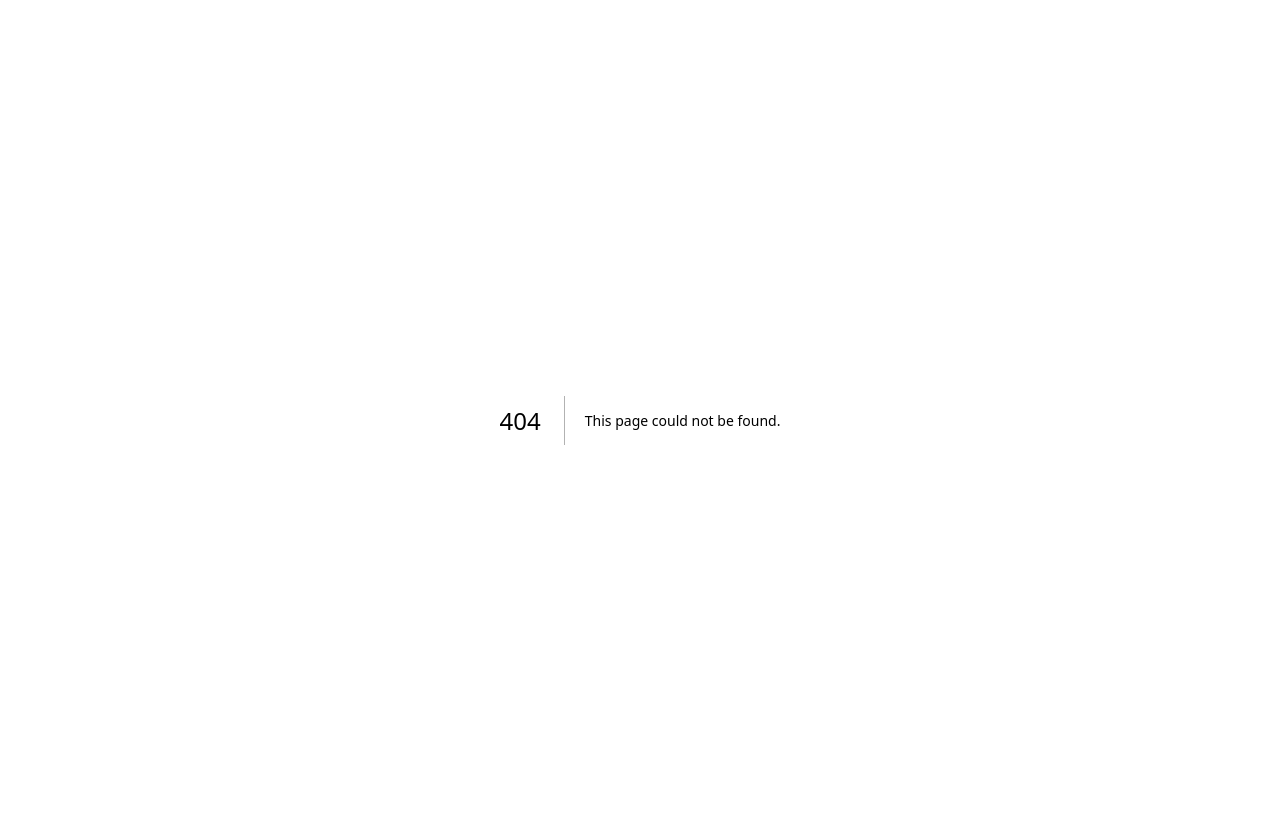
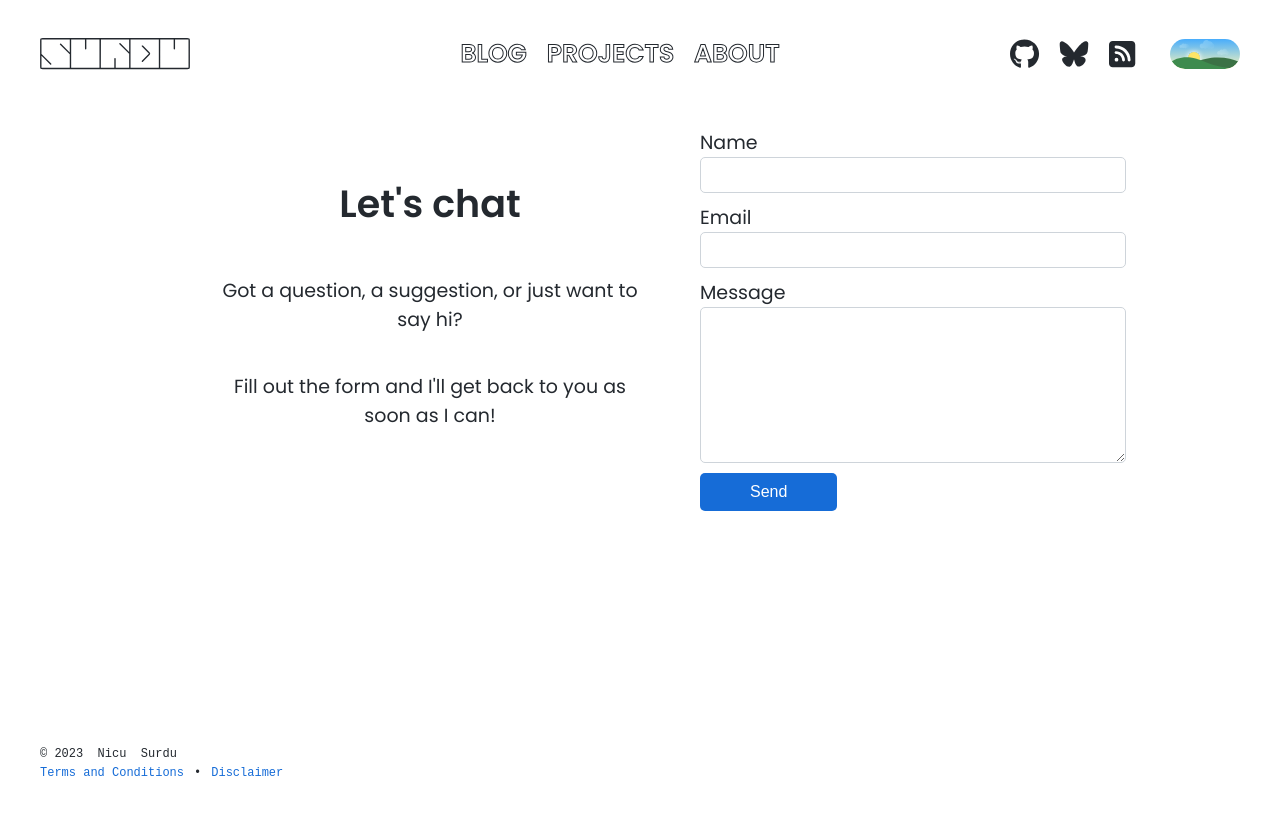
Before and after one commit to surdu/surdu.me, a Next.js app: page /contact in a window 1280 px wide. Before the commit this address had no page. Shown: the top 814 px of the page. Built offline with nearby package versions, Linux system fonts and the light colour scheme.

Commit message:
Initial work for contact form

```diff
--- a/lib/post.ts
+++ b/lib/post.ts
@@ -173,8 +173,7 @@ export function generateRssFeed() {
 	const date = new Date();
 	const author = {
 		name: "Nicu Surdu",
-		email: config.email,
-		link: "https://twitter.com/surdume",
+		link: "https://surdu.me",
 	};
 	const siteURL = `https://${config.domain}`;
 
--- a/pages/about.tsx
+++ b/pages/about.tsx
@@ -1,7 +1,6 @@
 import Layout from "~/components/Layout/Layout";
 import Markdown from "~/components/Markdown";
 import Meta from "~/components/Meta";
-import config from "~/lib/config";
 
 const content = `
 # Hello friend 👋
@@ -14,8 +13,7 @@ From time to time I like to contribute to my or other's open source
 projects. You can find them all on my [GitHub page](https://github.com/surdu)
 or take a look on the [Projects](/projects) page, where I've picked my best ones.
 
-You can contact me on [Twitter](https://twitter.com/surdume),
-or even better, by email: ${config.email}
+You can contact me using the [contact form](/contact).
 `;
 
 export default function Home() {
--- /dev/null
+++ b/pages/contact/Contact.module.scss
@@ -0,0 +1,18 @@
+.contactForm {
+	display: flex;
+}
+
+.intro {
+	flex: 1;
+	padding: 0 60px;
+	padding-bottom: 50px;
+	display: flex;
+	flex-direction: column;
+	text-align: center;
+	justify-content: center;
+
+}
+
+.form {
+	flex: 1;
+}
--- /dev/null
+++ b/pages/contact/ContactForm.module.scss
@@ -0,0 +1,42 @@
+.formGroup {
+    margin-bottom: 1rem;
+}
+
+.formControl {
+    display: block;
+    width: 100%;
+		height: 32px;
+		font-size: 16px;
+		background-color: #fff;
+    background-clip: padding-box;
+    border: 1px solid #ced4da;
+    border-radius: 5px;
+}
+
+.formControl:focus {
+    color: #495057;
+    background-color: #fff;
+    border-color: #80bdff;
+    outline: 0;
+    box-shadow: 0 0 0 0.2rem rgba(0, 123, 255, 0.25);
+}
+
+.textarea {
+		height: 150px;
+}
+
+.btnPrimary {
+	cursor: pointer;
+	background-color: var(--link-color);
+	color: #fff;
+	border: none;
+	padding: 10px 50px;
+	border-radius: 5px;
+	font-size: 16px;
+}
+
+.btnPrimary:hover {
+    color: #fff;
+    background-color: #0056b3;
+    border-color: #004085;
+}
--- /dev/null
+++ b/pages/contact/index.tsx
@@ -0,0 +1,70 @@
+import Layout from "~/components/Layout/Layout";
+import formStyles from "./ContactForm.module.scss";
+import styles from "./Contact.module.scss";
+import Meta from "~/components/Meta";
+import clsx from "clsx";
+import config from "~/lib/config";
+
+export default function Contact() {
+	return (
+		<Layout>
+			<Meta title="Contact Nicu Surdu" />
+			<div className={styles.contactForm}>
+				<div className={styles.intro}>
+					<h1>Let&apos;s chat</h1>
+					<p>Got a question, a suggestion, or just want to say hi?</p>
+					<p>
+						Fill out the form and I&apos;ll get back to you as soon as I can!
+					</p>
+				</div>
+				<div className={styles.form}>
+					<form
+						action="https://api.staticforms.xyz/submit"
+						method="post"
+						className={formStyles.formGroup}
+					>
+						<input
+							type="hidden"
+							name="accessKey"
+							value="1571e49f-6779-4475-bd96-4bbaa3da1216"
+						/>
+						<div className={formStyles.formGroup}>
+							<label htmlFor="name">Name</label>
+							<input
+								type="text"
+								name="name"
+								className={formStyles.formControl}
+								id="name"
+							/>
+						</div>
+						<div className={formStyles.formGroup}>
+							<label htmlFor="email">Email</label>
+							<input
+								type="text"
+								name="email"
+								className={formStyles.formControl}
+								id="email"
+							/>
+						</div>
+						<div className={formStyles.formGroup}>
+							<label htmlFor="message">Message</label>
+							<textarea
+								name="message"
+								className={clsx(formStyles.formControl, formStyles.textarea)}
+								id="message"
+							></textarea>
+						</div>
+						<input
+							type="hidden"
+							name="redirectTo"
+							value={`https://${config.domain}/contact/success`}
+						/>
+						<button type="submit" className={formStyles.btnPrimary}>
+							Send
+						</button>
+					</form>
+				</div>
+			</div>
+		</Layout>
+	);
+}
--- a/pages/legal/disclaimer.tsx
+++ b/pages/legal/disclaimer.tsx
@@ -1,4 +1,5 @@
 /* eslint-disable react/no-unescaped-entities */
+import Link from "next/link";
 import Layout from "~/components/Layout/Layout";
 import Meta from "~/components/Meta";
 import config from "~/lib/config";
@@ -156,7 +157,9 @@ export default function Disclaimer() {
 				If you have any questions about this Disclaimer, You can contact Us:
 			</p>
 			<ul>
-				<li>By email: {config.email}</li>
+				<li>
+					Via the <Link href="/contact">contact form</Link>
+				</li>
 			</ul>
 		</Layout>
 	);
```
Also changed, not shown: pages/contact/success.tsx (added, +14 -0 lines).
